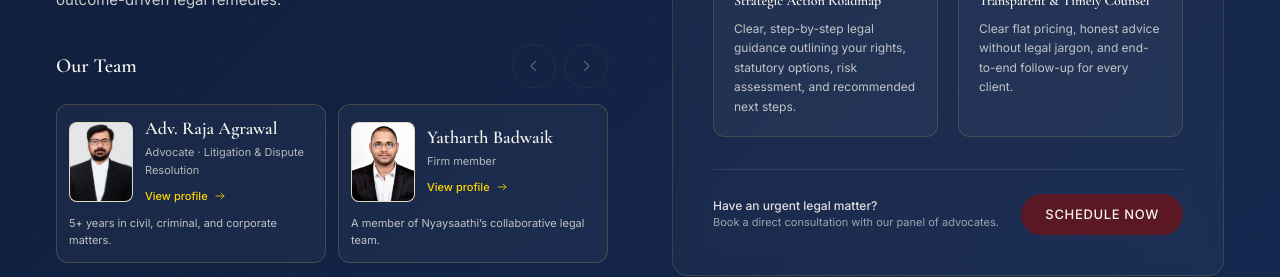
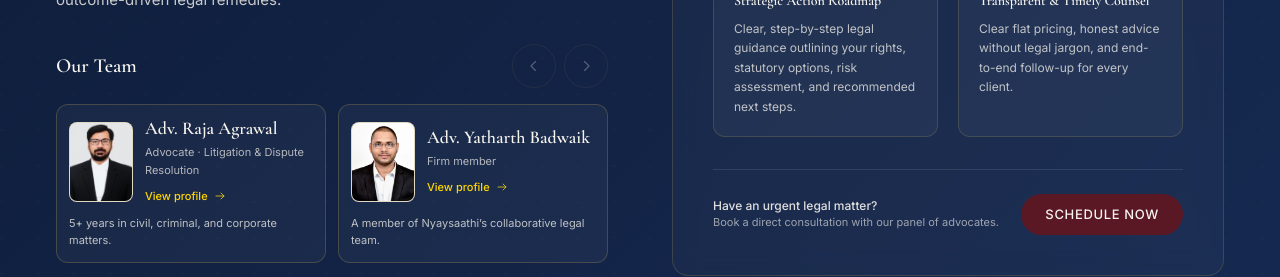
Before and after one commit to Rahul2749/LawyerWebsite, a Next.js app: page / in a window 1280 px wide. Shown: the part 1200-1477 px from the top of the page. Built offline with nearby package versions, Linux system fonts and the light colour scheme; no server answers.

Commit message:
Update teamMembers.ts

```diff
--- a/src/data/teamMembers.ts
+++ b/src/data/teamMembers.ts
@@ -24,7 +24,7 @@
   },
   {
     id: "yatharth-badwaik",
-    name: "Yatharth Badwaik",
+    name: "Adv. Yatharth Badwaik",
     role: "Firm member",
     portrait: yatharthBadwaikPortrait,
     caption: "A member of Nyaysaathi’s collaborative legal team.",
```
